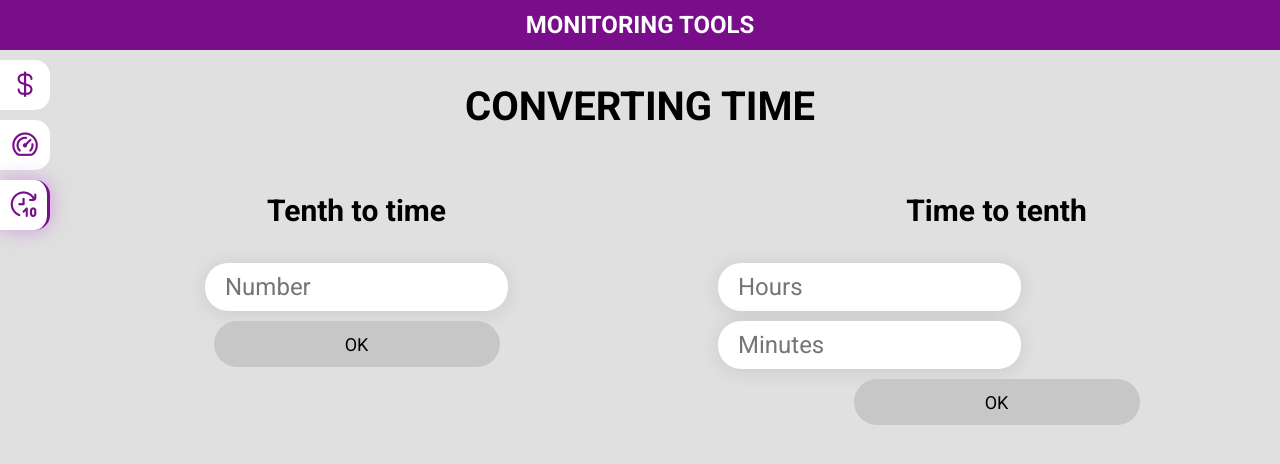
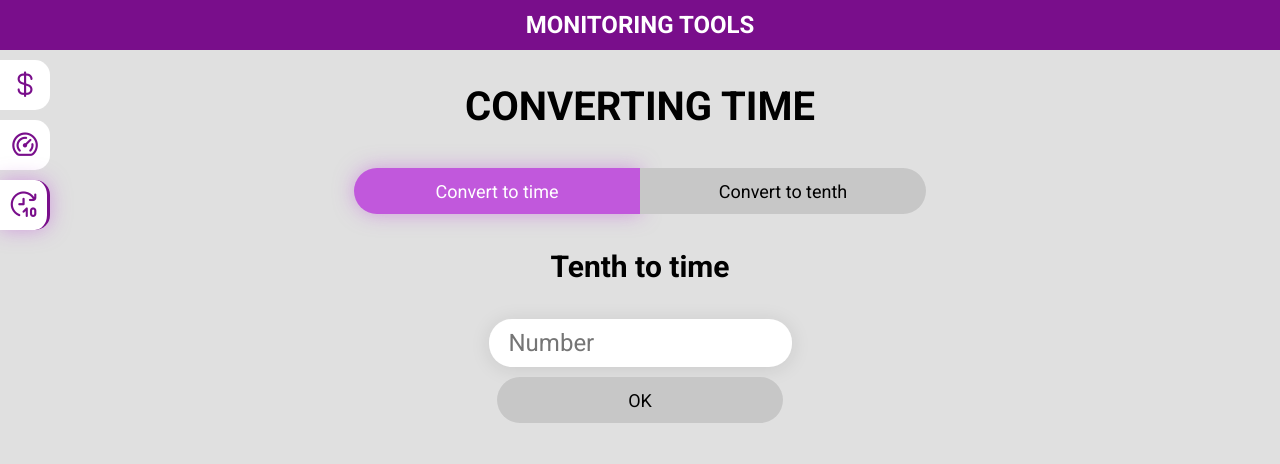
Before and after one commit to invex0811/salary, a Vue app: page /convertingTime in a window 1280 px wide. Shown: the top 464 px of the page. Built offline with nearby package versions, Linux system fonts and the light colour scheme.

Commit message:
add tabs

```diff
--- a/src/App.vue
+++ b/src/App.vue
@@ -43,7 +43,7 @@ input[type="number"]{
   height: 46px;
   border: none;
   background: #FFFFFF;
-  box-shadow: 0px 2px 20px rgba(0, 0, 0, 0.1);
+  box-shadow: 0 2px 20px rgba(0, 0, 0, 0.1);
   border-radius: 23px;
   font-size: 24px;
   padding-left: 20px;
--- a/src/views/СonvertingTime.vue
+++ b/src/views/СonvertingTime.vue
@@ -1,15 +1,28 @@
 <template>
   <div class="convertingTime">
     <h2>Converting time</h2>
-    <div class="wrapperTenths">
-      <div class="TenthToTime">
-        <TenthToTime/>
+    <div class="wrapperTenths" >
+      <div class="wrapper_buttons">
+        <button
+            @click="currentTab = 'TenthToTime'"
+            class="button-left buttons"
+            :class="{'active': currentTab === 'TenthToTime' }"
+        >
+          Convert to time
+        </button>
+        <button
+            @click="currentTab = 'TimeToTenth'"
+            class="button-right buttons"
+            :class="{'active': currentTab === 'TimeToTenth' }"
+        >
+          Convert to tenth
+        </button>
       </div>
-      <div class="TimeToTenth">
-        <TimeToTenth/>
-      </div>
+      <keep-alive>
+        <component :is="currentTab" />
+      </keep-alive>
+
     </div>
-
   </div>
 </template>
 
@@ -21,10 +34,14 @@ export default {
   components: {TimeToTenth, TenthToTime},
   data() {
     return {
-
+      currentTab: 'TenthToTime',
+      tabs: [
+        {title: 'Convert to time', id: 'TenthToTime'},
+        {title: 'Convert to tenth', id: 'TimeToTenth'}
+      ]
     }
   },
-  methods:{
+  computed: {
 
   }
 }
@@ -38,8 +55,26 @@ export default {
 }
 .wrapperTenths{
   display: flex;
+  flex-direction: column;
 }
-.TenthToTime, TimeToTenth{
-  padding: 0 200px;
+.wrapper_buttons{
+  display: flex;
+  justify-content: center;
+}
+.button-left{
+  border-radius: 23px 0 0 23px;
+}
+.button-right{
+  border-radius: 0 23px 23px 0;
+}
+.active{
+  background-color:  #c158dc;
+  color: #fff;
+}
+.buttons{
+  border: none;
+}
+.buttons:focus{
+  box-shadow: 0 0 0;
 }
 </style>
```
